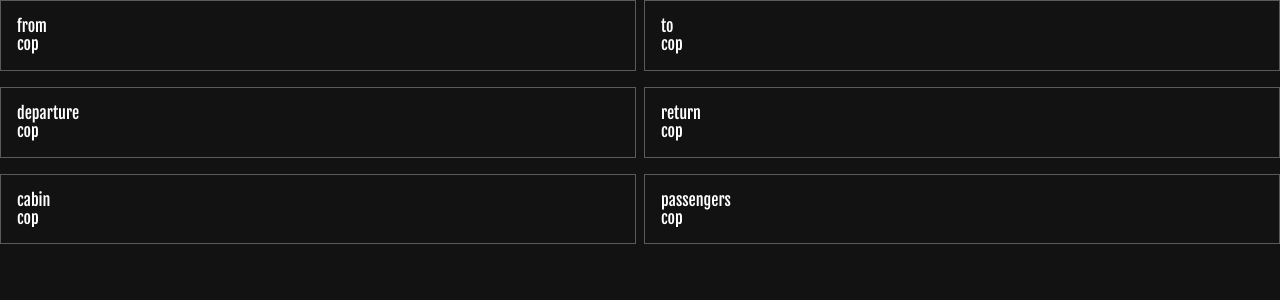
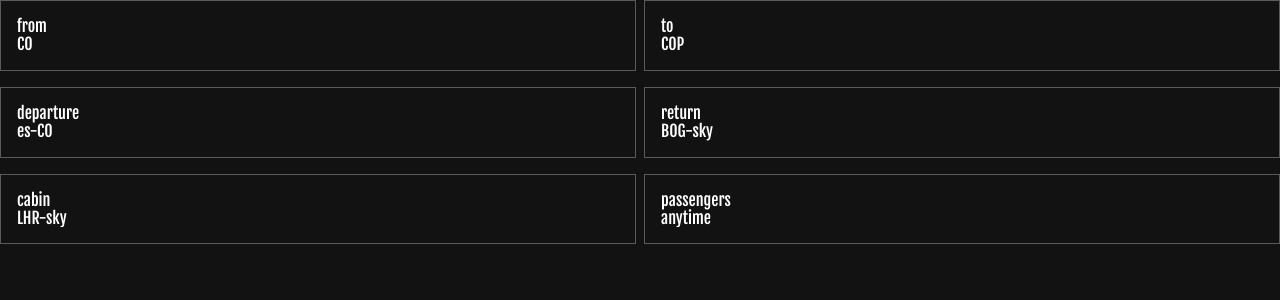
Before and after one commit to Sebastian-Herrera/travel-agency, a React (Create React App) app: page / in a window 1280 px wide. Shown: the top 300 px of the page. Built offline with nearby package versions, Linux system fonts and the light colour scheme.

Commit message:
opciones reales

```diff
--- a/src/views/Home/HomeForm/HomeForm.jsx
+++ b/src/views/Home/HomeForm/HomeForm.jsx
@@ -1,16 +1,23 @@
 import HomeOption from '../HomeOption/HomeOption';
 
+// https://skyscanner-skyscanner-flight-search-v1.p.rapidapi.com/apiservices/browsequotes/v1.0/CO/COP/es-CO/BOG-sky/LHR-sky/anytime
+
 const HomeForm = () => {
-  const data = ['cop', 'usd'];
+  const pais = ['CO', 'usd'];
+  const moneda = ['COP', 'USD'];
+  const origen = ['es-CO', 'usd'];
+  const from = ['BOG-sky', 'usd'];
+  const to = ['LHR-sky', 'usd'];
+  const tiempo = ['anytime', 'usd'];
 
   return (
     <form>
-      <HomeOption title='from' data={data} />
-      <HomeOption title='to' data={data} />
-      <HomeOption title='departure' data={data} />
-      <HomeOption title='return' data={data} />
-      <HomeOption title='cabin' data={data} />
-      <HomeOption title='passengers' data={data} />
+      <HomeOption title='from' data={pais} />
+      <HomeOption title='to' data={moneda} />
+      <HomeOption title='departure' data={origen} />
+      <HomeOption title='return' data={from} />
+      <HomeOption title='cabin' data={to} />
+      <HomeOption title='passengers' data={tiempo} />
     </form>
   );
 };
```
